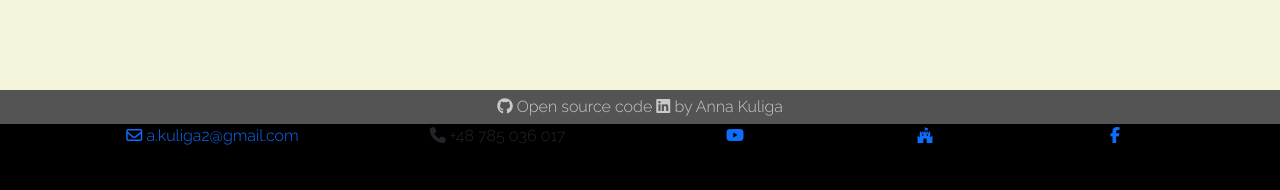
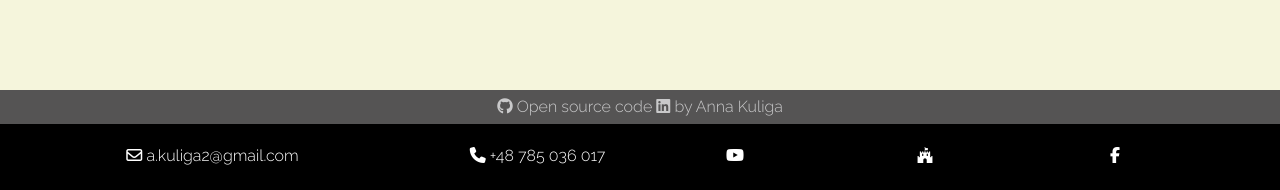
Before and after one commit to AnnaKuliga/Czarnorzeki-web-page, a plain HTML site: page index.html in a window 1280 px wide. Shown: the part 4857-5047 px from the top of the page. Drawn offline with nearby package versions, Linux system fonts and the light colour scheme.

Commit message:
Styled the contact section

```diff
--- a/src/style.css
+++ b/src/style.css
@@ -129,3 +129,15 @@ a {
   text-align: center;
   font-size: 30px;
 }
+
+.phone-nr {
+  padding-left: 80px;
+}
+.col-sm-3,
+.col-sm-2 {
+  color: white;
+  margin-top: 20px;
+}
+.container a {
+  color: white;
+}
```
